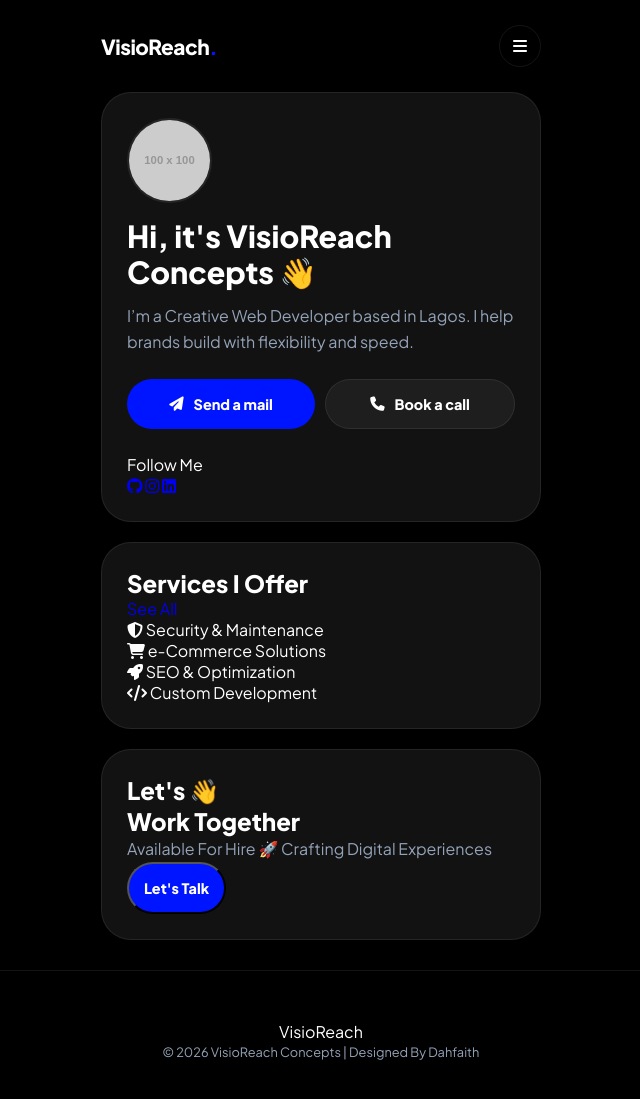
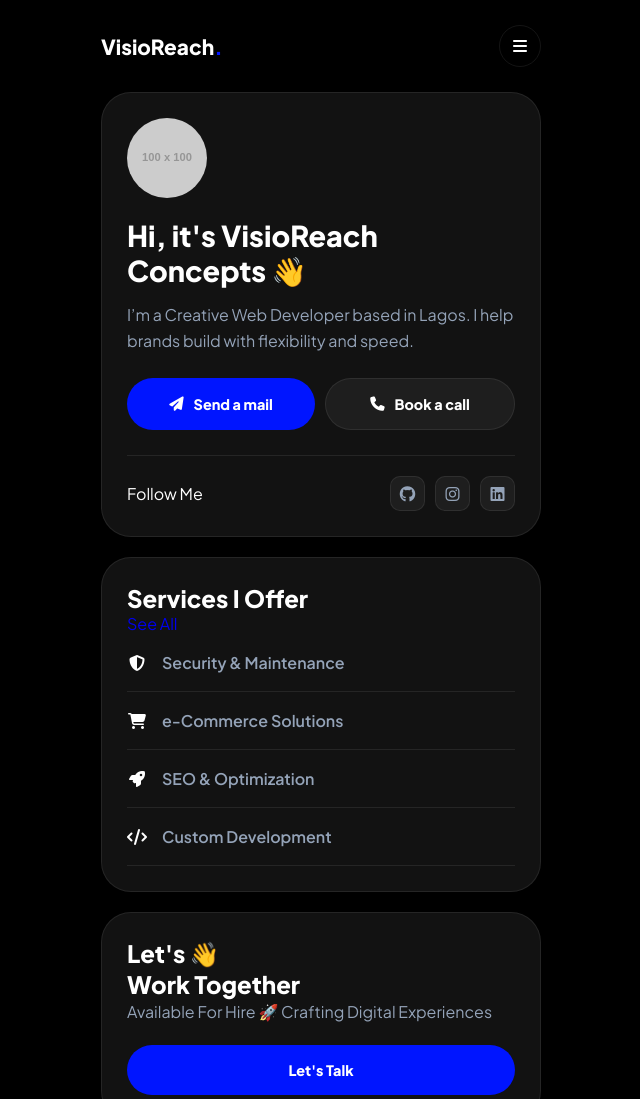
Before and after one commit to Dahfaith/visioreach, a plain HTML site: page index.html in a window 1280 px wide. Shown: the top 1099 px of the page, without its empty margins (319-959 px from the left). Drawn offline with Linux system fonts and the light colour scheme; placeholder pictures from the web are drawn by us.

Commit message:
style.css

```diff
--- a/style.css
+++ b/style.css
@@ -1,71 +1,69 @@
 :root {
     --bg: #000000;
-    --card-bg: #121212;
+    --card: #121212;
     --accent: #0015ff;
-    --white: #ffffff;
-    --gray: #94a3b8;
+    --text: #ffffff;
+    --dim: #94a3b8;
     --border: rgba(255, 255, 255, 0.08);
 }
 
-/* Global Reset - Prevents the broken list look in 1179619.jpg */
+/* 1. RESET: Stops the "Dull/Broken" list look in 1179619.jpg */
 * {
-    margin: 0;
-    padding: 0;
-    box-sizing: border-box;
+    margin: 0; padding: 0; box-sizing: border-box;
+    list-style: none; text-decoration: none;
     font-family: 'Plus Jakarta Sans', sans-serif;
-    list-style: none; /* Kills bullets globally */
-    text-decoration: none;
 }
 
-body { background: var(--bg); color: var(--white); -webkit-font-smoothing: antialiased; }
+body { background: var(--bg); color: var(--text); padding-bottom: 40px; }
+.container { max-width: 480px; margin: 0 auto; padding: 0 20px; }
 
-/* Container Fixes Alignment on Mobile */
-.container {
-    max-width: 480px;
-    margin: 0 auto;
-    padding: 0 20px;
-}
-
-/* Navbar Alignment */
-.navbar { padding: 25px 0; background: var(--bg); position: sticky; top: 0; z-index: 100; }
-.nav-flex { display: flex; justify-content: space-between; align-items: center; width: 100%; }
-.logo { font-weight: 800; font-size: 1.3rem; letter-spacing: -0.5px; }
+/* 2. NAVBAR: Fixed alignment */
+.navbar { padding: 25px 0; position: sticky; top: 0; z-index: 100; background: var(--bg); }
+.nav-flex { display: flex; justify-content: space-between; align-items: center; }
+.logo { font-weight: 800; font-size: 1.3rem; }
 .logo span { color: var(--accent); }
 .menu-circle { width: 42px; height: 42px; border-radius: 50%; border: 1px solid var(--border); display: flex; align-items: center; justify-content: center; }
 
-/* Card Styling - Replicates the reference images */
+/* 3. CARDS: The "Premium" Look */
 .card {
-    background: var(--card-bg);
+    background: var(--card);
     border-radius: 30px;
     padding: 25px;
     margin-bottom: 20px;
     border: 1px solid var(--border);
 }
 
-/* Hero Elements */
-.avatar-box { width: 85px; height: 85px; border-radius: 50%; overflow: hidden; margin-bottom: 15px; border: 2px solid var(--border); }
-.avatar-box img { width: 100%; height: 100%; object-position: center; }
-h1 { font-size: 1.9rem; line-height: 1.2; margin-bottom: 12px; }
-p { color: var(--gray); font-size: 1rem; line-height: 1.6; }
+.avatar-box { width: 80px; height: 80px; border-radius: 50%; overflow: hidden; margin-bottom: 20px; }
+.avatar-box img { width: 100%; height: 100%; object-fit: cover; }
 
-/* Button Grid Fix */
+h1 { font-size: 1.8rem; line-height: 1.2; margin-bottom: 15px; }
+p { color: var(--dim); line-height: 1.6; font-size: 1rem; }
+
+/* 4. BUTTONS: Standardized grid */
 .hero-btns { display: flex; gap: 10px; margin: 25px 0; }
-.btn { flex: 1; padding: 15px; border-radius: 50px; font-weight: 700; display: flex; align-items: center; justify-content: center; gap: 10px; font-size: 0.9rem; }
-.btn-call { background: rgba(255,255,255,0.05); color: #fff; border: 1px solid var(--border); }
+.btn { flex: 1; padding: 16px; border-radius: 50px; font-weight: 700; display: flex; align-items: center; justify-content: center; gap: 10px; font-size: 0.9rem; border: none; cursor: pointer; }
 .btn-mail { background: var(--accent); color: #fff; }
+.btn-call { background: rgba(255, 255, 255, 0.05); color: #fff; border: 1px solid var(--border); }
+.large-btn { width: 100%; margin-top: 20px; }
 
-/* Service List Alignment (Fixed from 1179619.jpg) */
-.clean-list li {
+/* 5. LISTS: Fixes 1179619.jpg alignment */
+.service-list li {
     padding: 18px 0;
     border-bottom: 1px solid var(--border);
     display: flex;
     align-items: center;
     gap: 15px;
+    color: var(--dim);
     font-weight: 600;
-    color: var(--gray);
 }
-.clean-list li i { color: #fff; width: 20px; text-align: center; }
+.service-list li i { color: #fff; width: 20px; text-align: center; }
 
-/* Footer Styling */
-.footer { text-align: center; padding: 50px 0; border-top: 1px solid var(--border); margin-top: 30px; }
-.footer p { font-size: 0.8rem; color: var(--gray); }
+/* 6. SOCIAL ROW */
+.social-row { display: flex; justify-content: space-between; align-items: center; padding-top: 20px; border-top: 1px solid var(--border); margin-top: 10px; }
+.social-icons { display: flex; gap: 10px; }
+.social-icons a { width: 35px; height: 35px; background: rgba(255,255,255,0.05); border-radius: 10px; display: flex; align-items: center; justify-content: center; color: var(--dim); border: 1px solid var(--border); }
+
+/* 7. FOOTER */
+.footer { text-align: center; padding: 40px 0; border-top: 1px solid var(--border); margin-top: 40px; }
+.brand-footer { font-weight: 800; color: var(--accent); margin-bottom: 10px; }
+.footer p { font-size: 0.8rem; color: var(--dim); }
```
